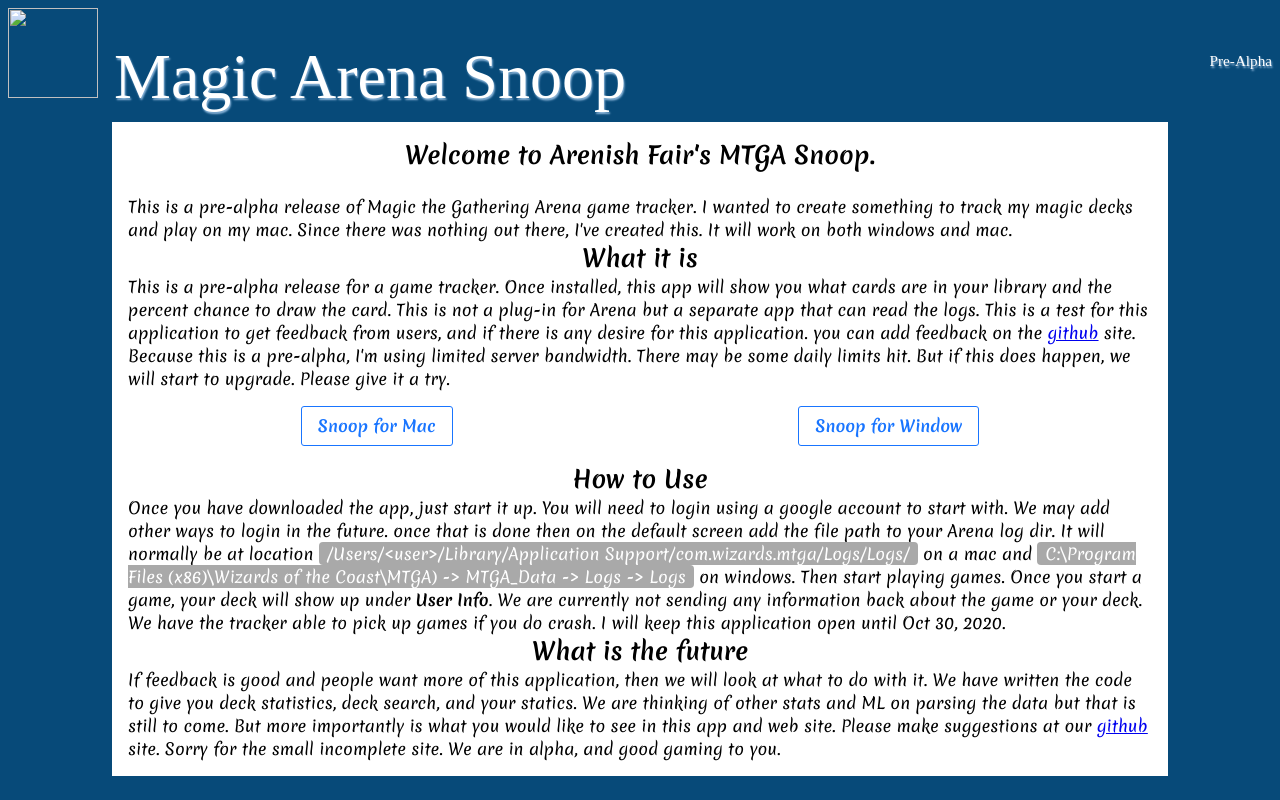
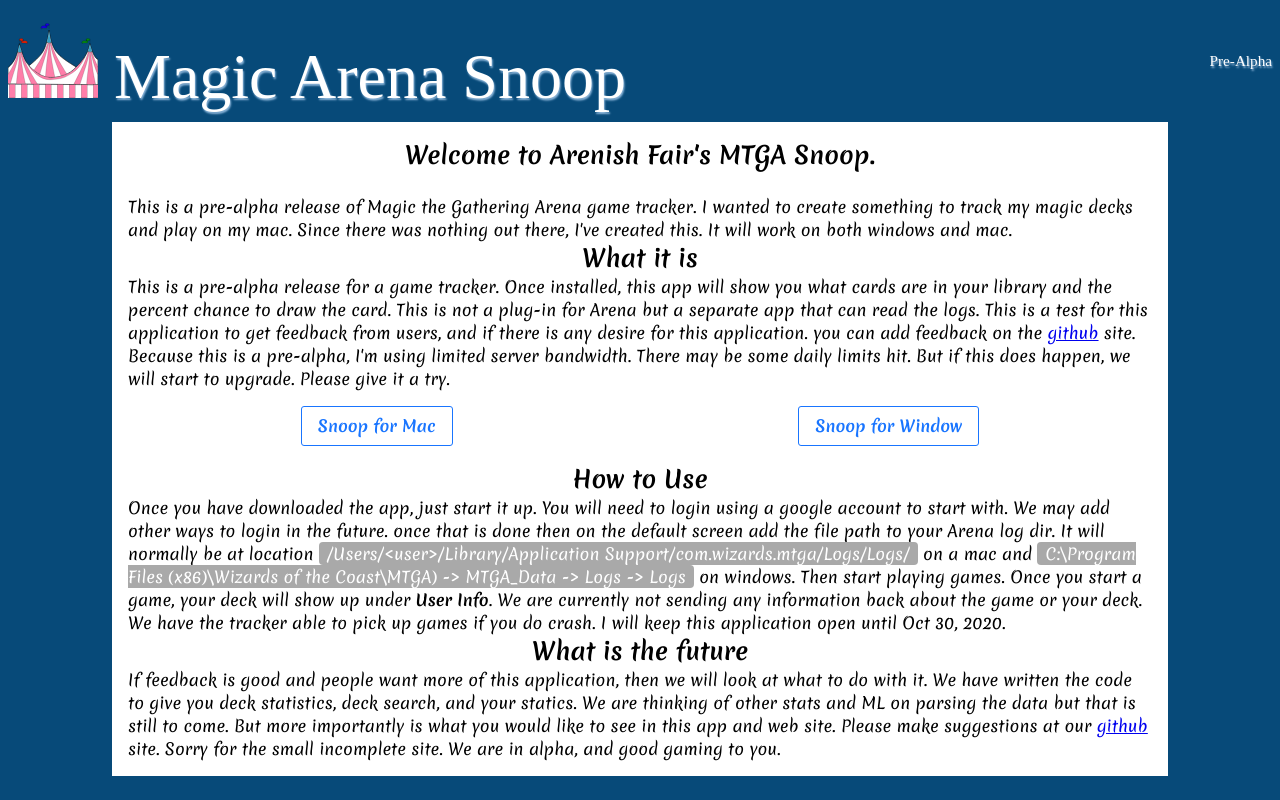
Before and after one commit to Arendish-Fair/MTGSnoop, a website: page docs/index.html in a window 1280 px wide. Drawn offline with Linux system fonts and the light colour scheme; the site is published under a folder, as on GitHub Pages, so addresses that start at the root find nothing.

Commit message:
Update index.html

```diff
--- a/docs/index.html
+++ b/docs/index.html
@@ -158,7 +158,7 @@
     <div class="content">
         <header>
             <div class="logo">
-                <img src="/assets/logo.svg" class="logoImage" />
+                <img src="assets/logo.svg" class="logoImage" />
                 Magic Arena Snoop
             </div>
             <div class='version'> Pre-Alpha</div>
```
